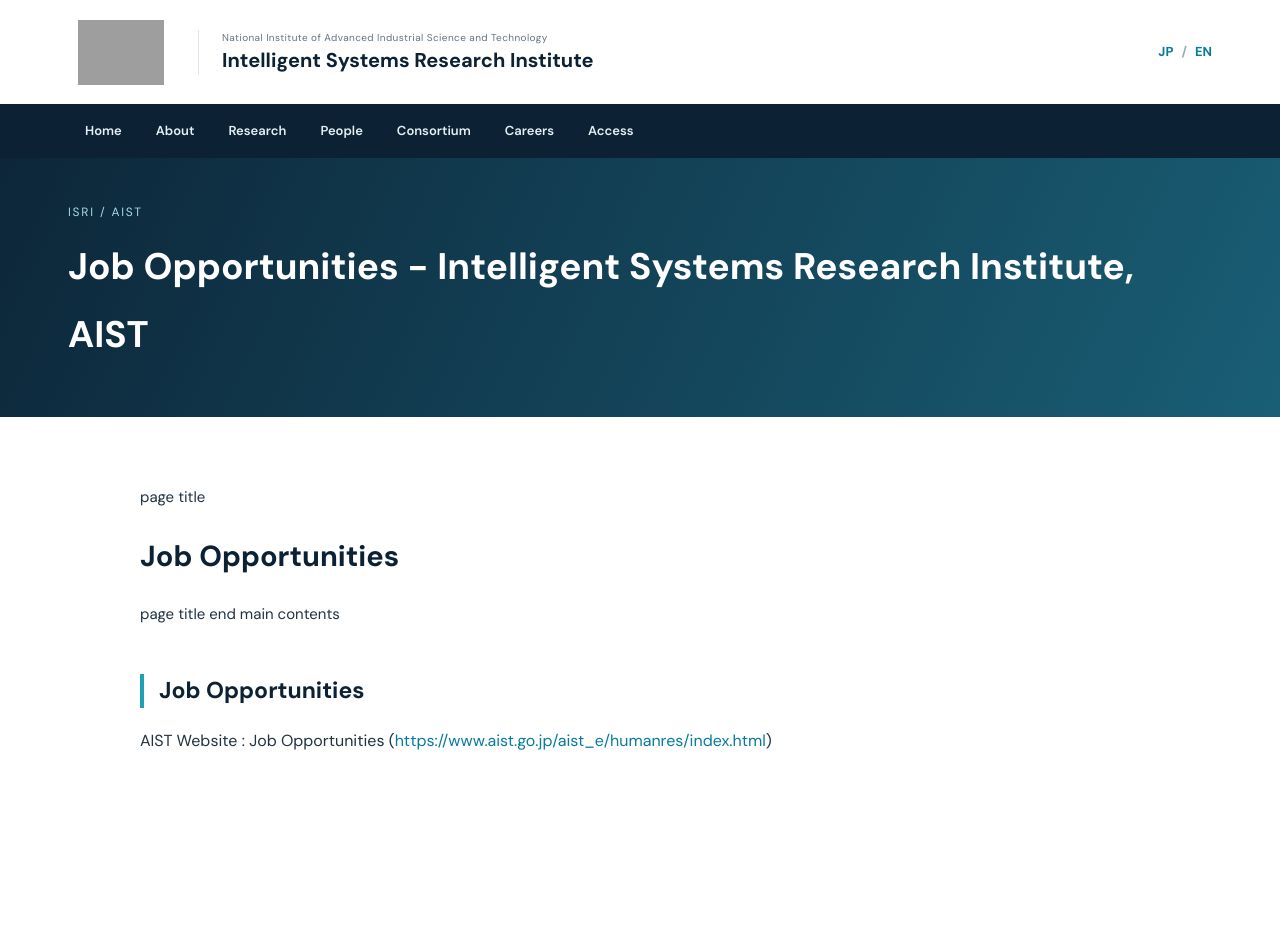
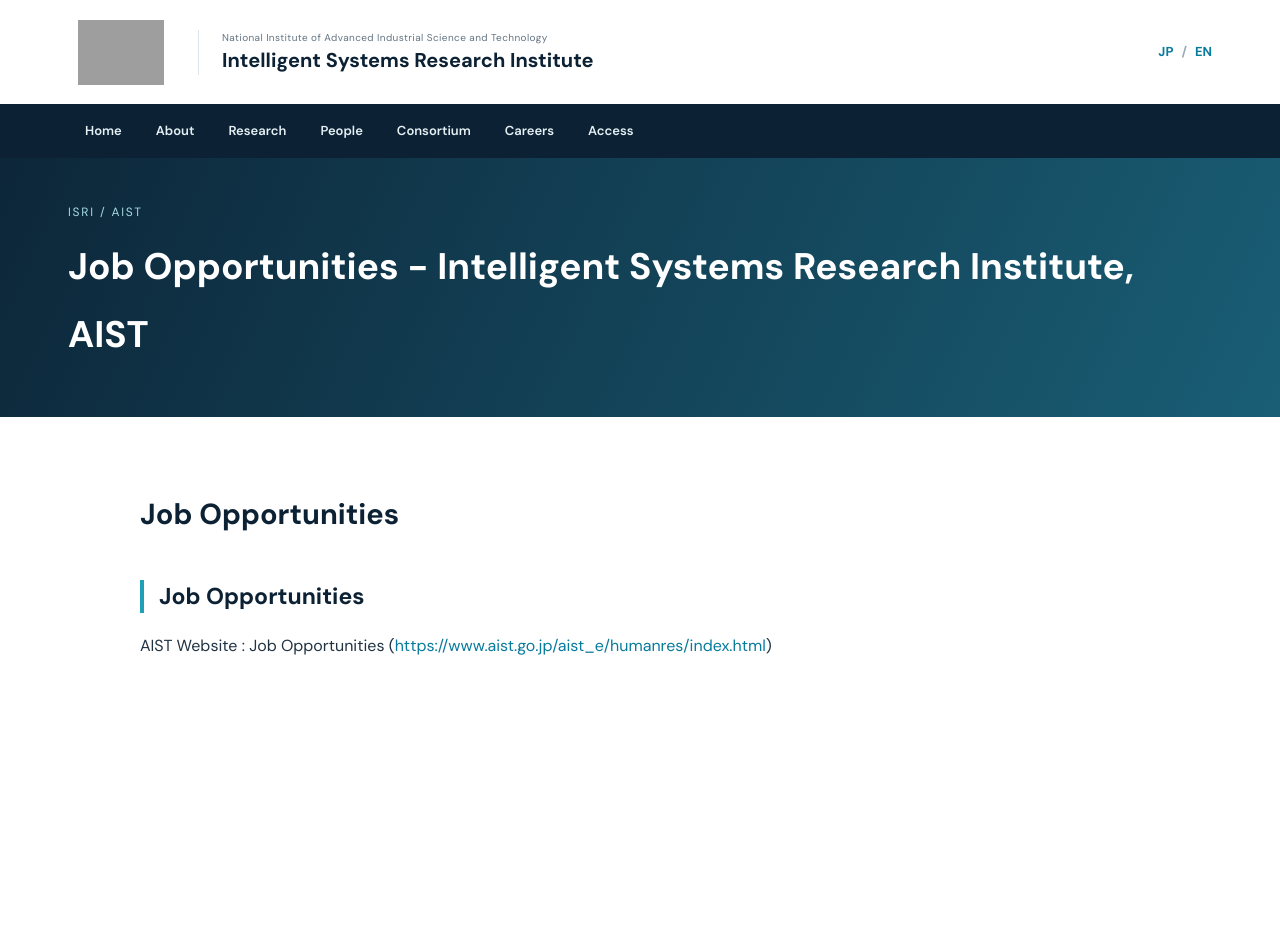
Before and after one commit to isri-aist/isri-aist.github.io, a Jekyll site: the page built from en/recruit/index.md, in a window 1280 px wide. Shown: the top 952 px of the page. Built offline with Jekyll 4.4.1, drawn with Linux system fonts in a browser that asks for light colours; grey boxes are pictures that could not be loaded.

Commit message:
Remove migrated page placeholder labels

```diff
--- a/en/recruit/index.md
+++ b/en/recruit/index.md
@@ -6,9 +6,7 @@ permalink: /en/recruit/
 ---
 
 
- page title
 <h1>Job Opportunities</h1>
- page title end  main contents
 <div class="mainContents">
 <h2>Job Opportunities</h2>
       AIST Website : Job Opportunities (<a href="https://www.aist.go.jp/aist_e/humanres/index.html" target="_blank">https://www.aist.go.jp/aist_e/humanres/index.html</a>) <br/>
```
